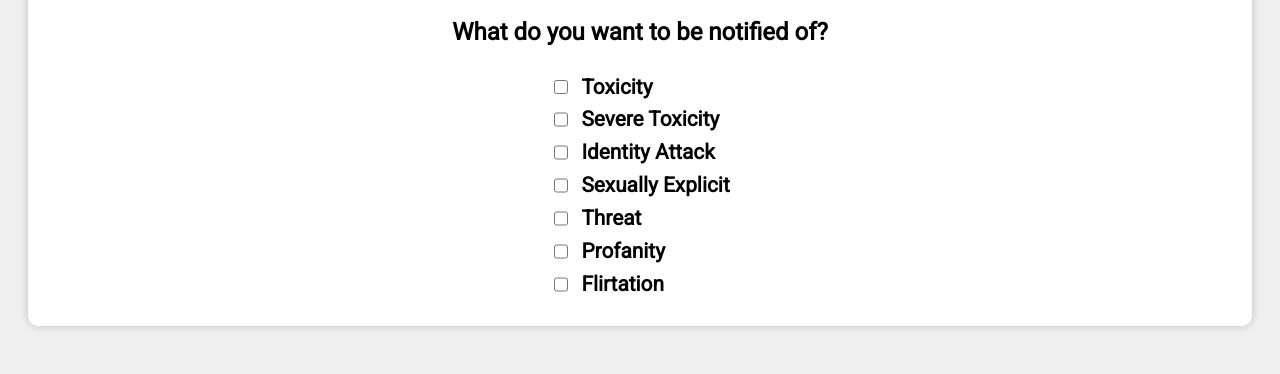
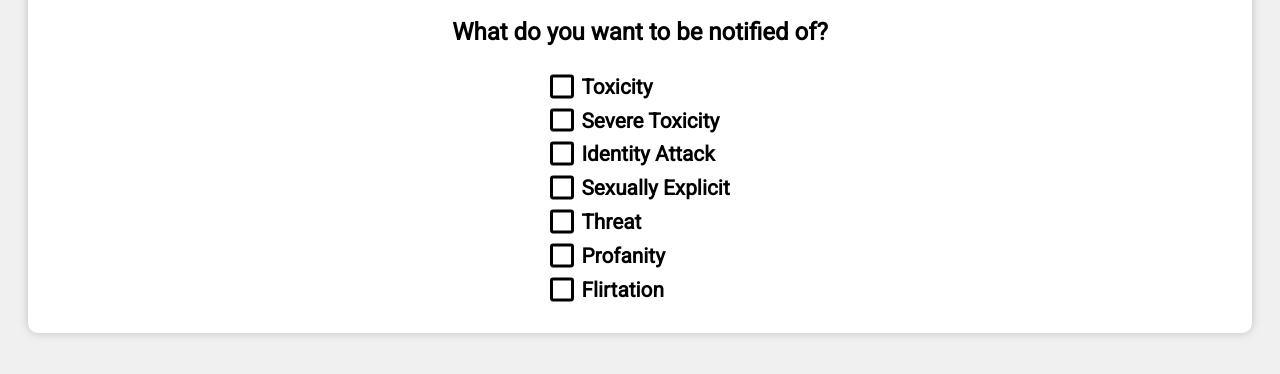
Before and after one commit to imkrishnasarathi/PleasantWeb, a browser extension: page options.html in a window 1280 px wide. Shown: the part 144-518 px from the top of the page. Drawn offline with Linux system fonts and the light colour scheme.

Commit message:
Update options.html

```diff
--- a/options.html
+++ b/options.html
@@ -49,6 +49,21 @@
         margin: 10px 0;
       }
 
+      input[type="checkbox"] {
+        appearance: none;
+        background-color: #fff;
+        margin: 0;
+        font: inherit;
+        color: currentColor;
+        width: 1.15em;
+        height: 1.15em;
+        border: 0.15em solid currentColor;
+        border-radius: 0.15em;
+        transform: translateY(-0.075em);
+        display: grid;
+        place-content: center;
+      }
+
     </style>
   </head>
   <body>
```
